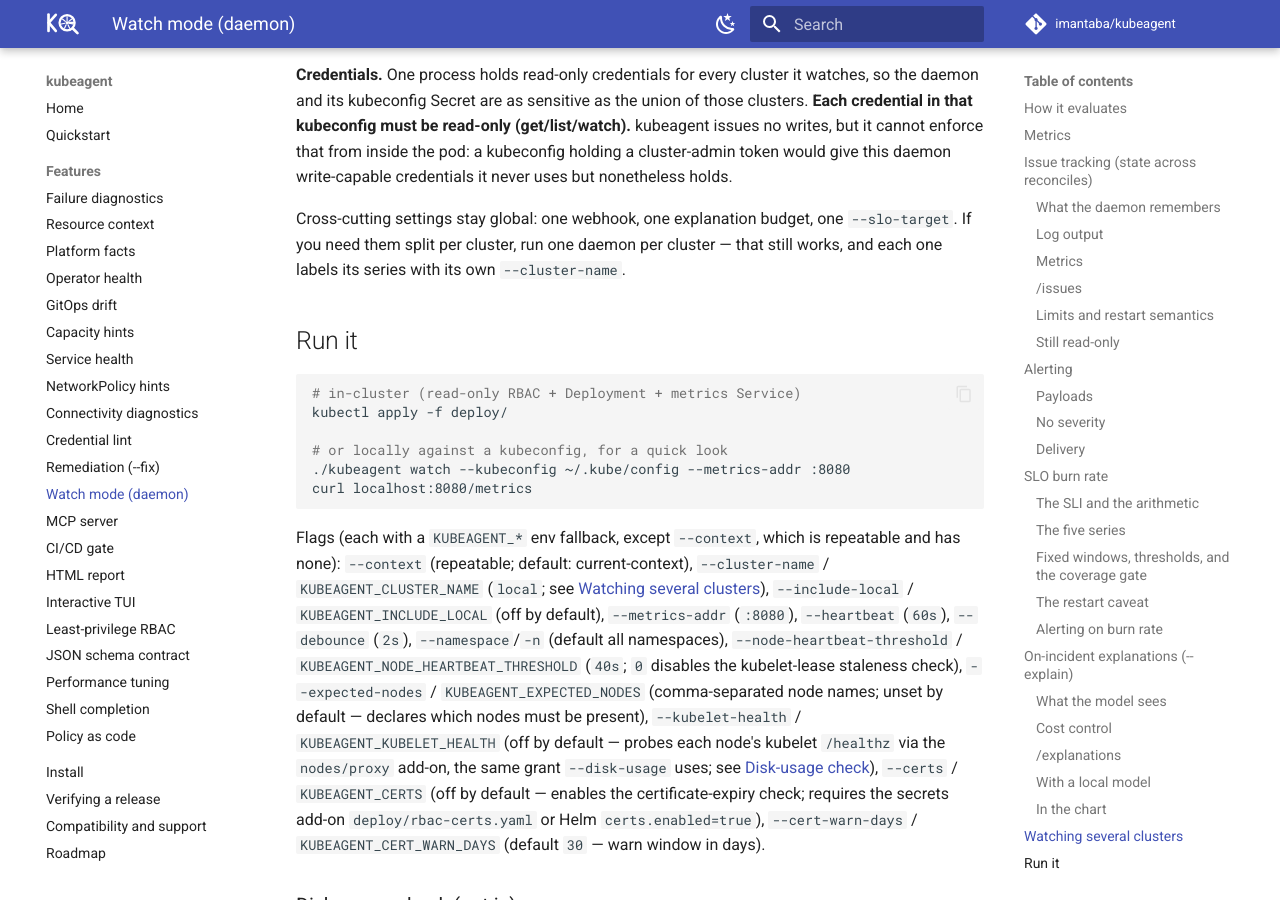
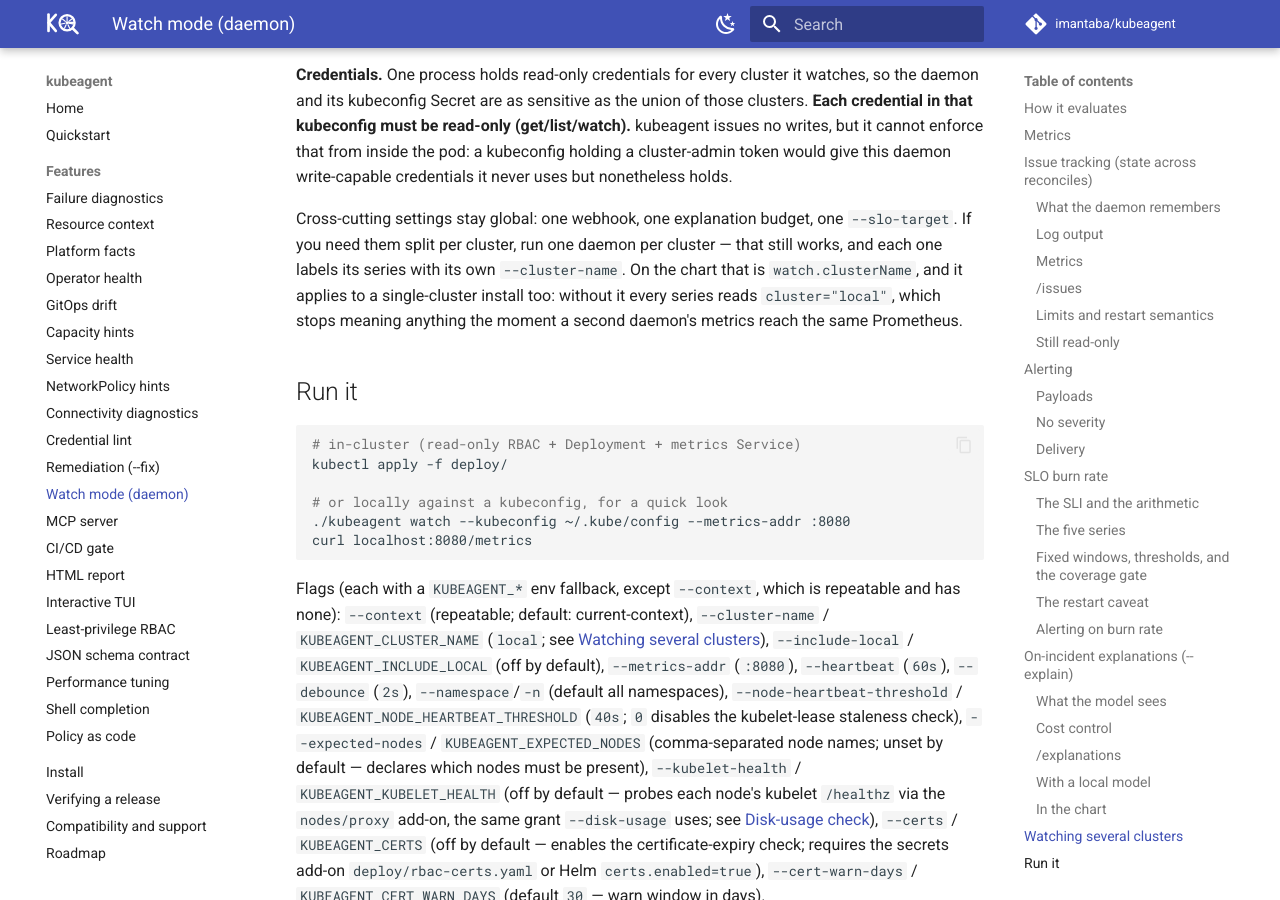
Before and after one commit to imantaba/kubeagent, an MkDocs documentation site: the page built from website/docs/features/watch-mode.md, in a window 1280 px wide and 900 px high, scrolled down 16172 px. Built offline with MkDocs 1.6.1 and Material for MkDocs 9.7.7, drawn with Linux system fonts in a browser that asks for light colours; comment, search, counter and statistics services are not loaded.

Commit message:
chart: let a single-cluster install name itself
The daemon has always taken --cluster-name, but the chart only rendered it
inside the multicluster block. A single-cluster install therefore had no way to
say which cluster it was watching: every metric series read cluster="local",
and the /issues and /explanations documents said the same. That is fine until a
second daemon's metrics reach the same Prometheus, at which point the label
stops distinguishing anything and the only fix is a scrape-time relabel.

watch.clusterName renders the flag on its own, outside the multicluster block.
multicluster.localName names the same thing and keeps working; clusterName
takes precedence, so the multicluster fail-check now accepts either. Leaving
both empty renders exactly what it rendered before — verified byte-identical
against the previous chart with helm template on the default values.

Signed-off-by: imantaba <itn.taba@gmail.com>

```diff
--- a/website/docs/features/watch-mode.md
+++ b/website/docs/features/watch-mode.md
@@ -679,6 +679,9 @@ write-capable credentials it never uses but nonetheless holds.
 Cross-cutting settings stay global: one webhook, one explanation budget, one
 `--slo-target`. If you need them split per cluster, run one daemon per cluster —
 that still works, and each one labels its series with its own `--cluster-name`.
+On the chart that is `watch.clusterName`, and it applies to a single-cluster
+install too: without it every series reads `cluster="local"`, which stops meaning
+anything the moment a second daemon's metrics reach the same Prometheus.
 
 ## Run it
 
```
Also changed, not shown: CHANGELOG.md, deploy/README.md, 3 other files.
